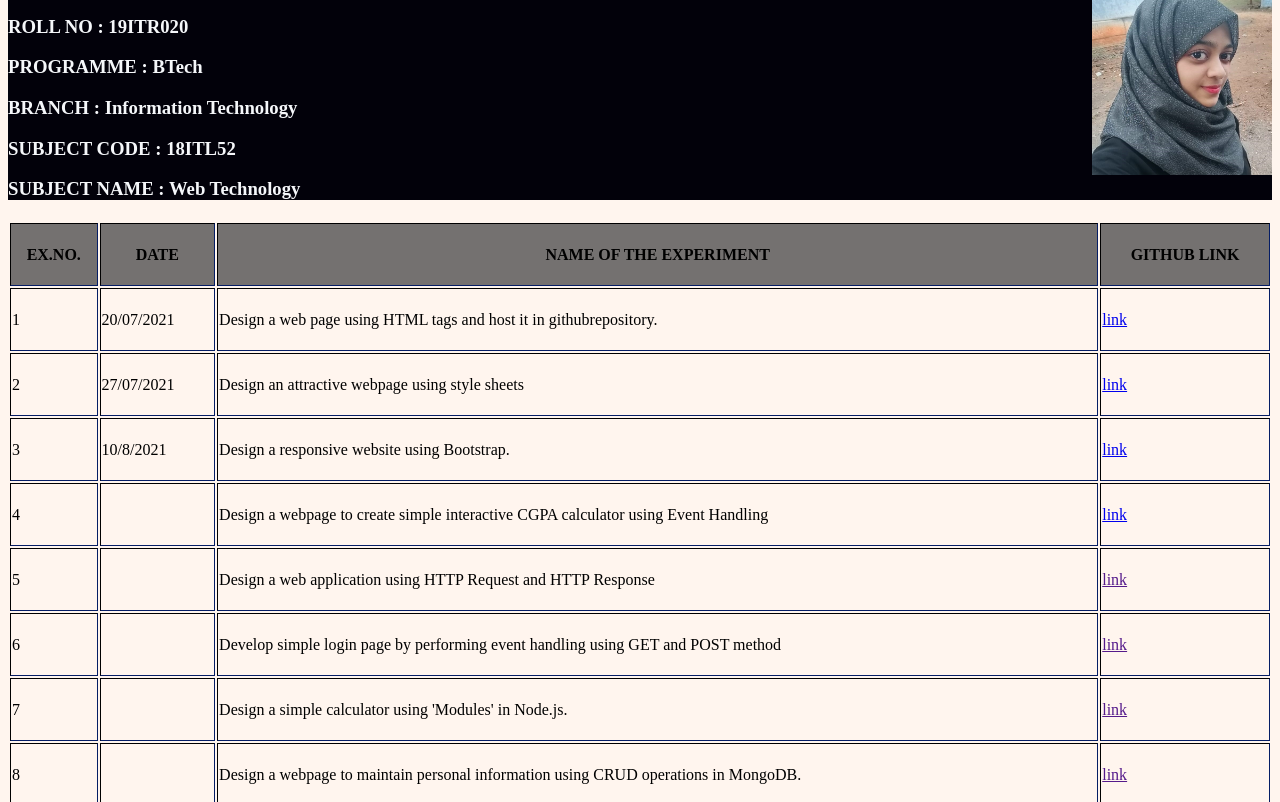
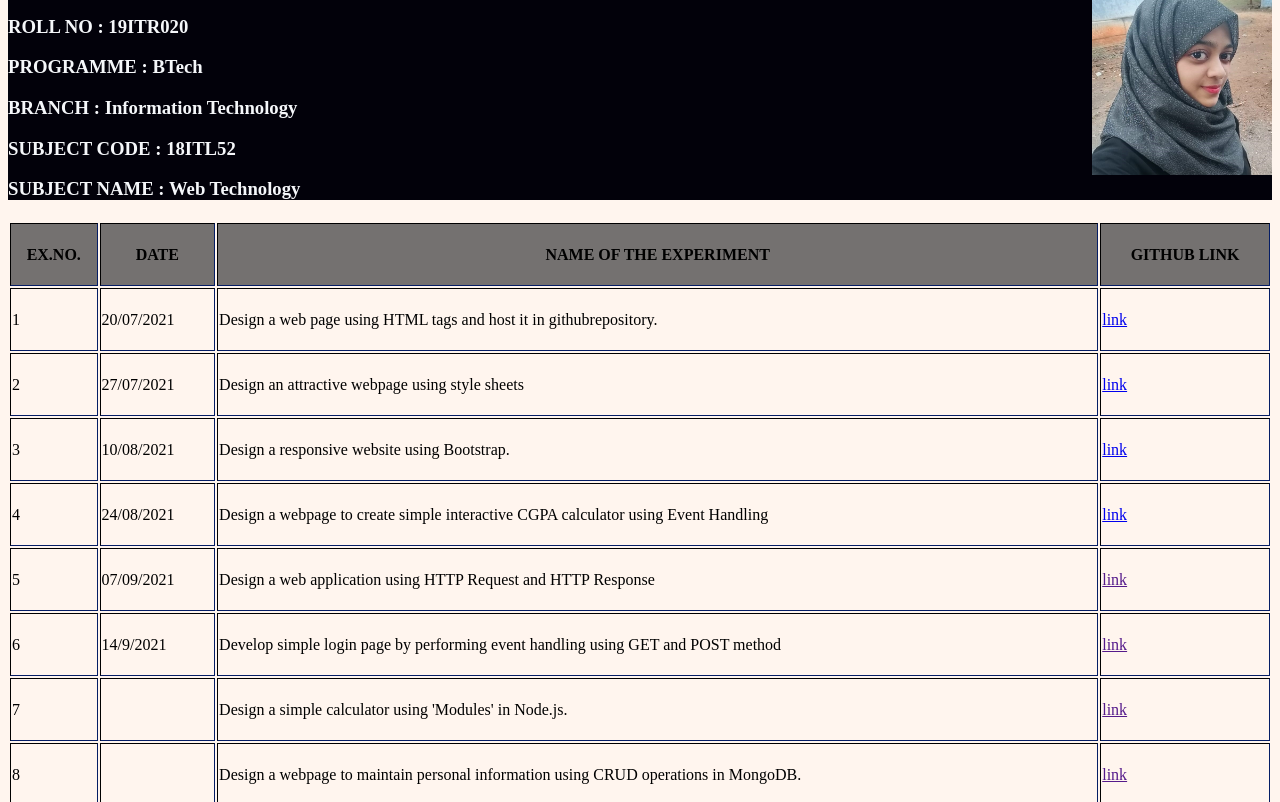
Before and after one commit to FATHIMAKADHOONM/LAB-RECORD, a plain HTML site: page index.html in a window 1280 px wide. Shown: the part 150-952 px from the top of the page. Drawn offline with Linux system fonts and the light colour scheme.

Commit message:
Update index.html

```diff
--- a/index.html
+++ b/index.html
@@ -39,20 +39,20 @@
     </td>
     <td><a href= https://fathimakadhoonm.github.io/ownweb/>link</a></td></tr>
     <tr><td>3</td>
-    <td>10/8/2021</td>
+    <td>10/08/2021</td>
     <td>Design a responsive website using Bootstrap.
     </td>
     <td><a href=https://fathimakadhoonm.github.io/exp-3//>link</a></td></tr>
     <tr><td>4</td>
-    <td></td>
+    <td>24/08/2021</td>
     <td>Design a webpage to create simple interactive CGPA calculator using Event Handling </td>
     <td><a href="https://fathimakadhoonm.github.io/calci/">link</a></td></tr>
     <tr><td>5</td>
-    <td></td>
+    <td>07/09/2021</td>
     <td> Design a web application using HTTP Request and HTTP Response </td>
     <td><a href="">link</a></td></tr>
     <tr><td>6</td>
-    <td></td>
+    <td>14/9/2021</td>
     <td> Develop simple login page by performing event handling using GET and POST method </td>
     <td><a href="">link</a></td></tr>
     <tr><td>7</td>
```
